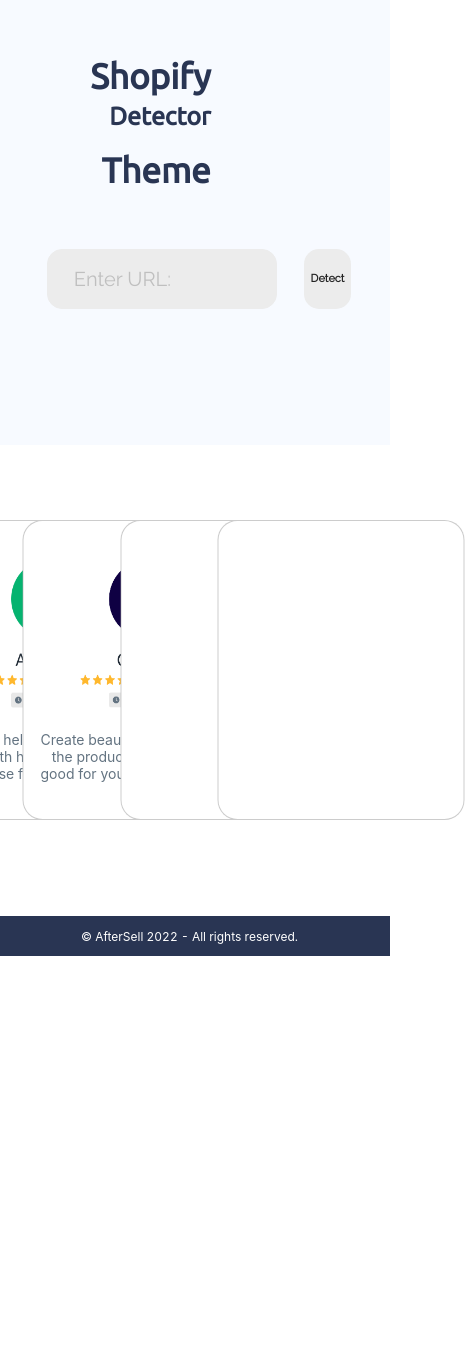
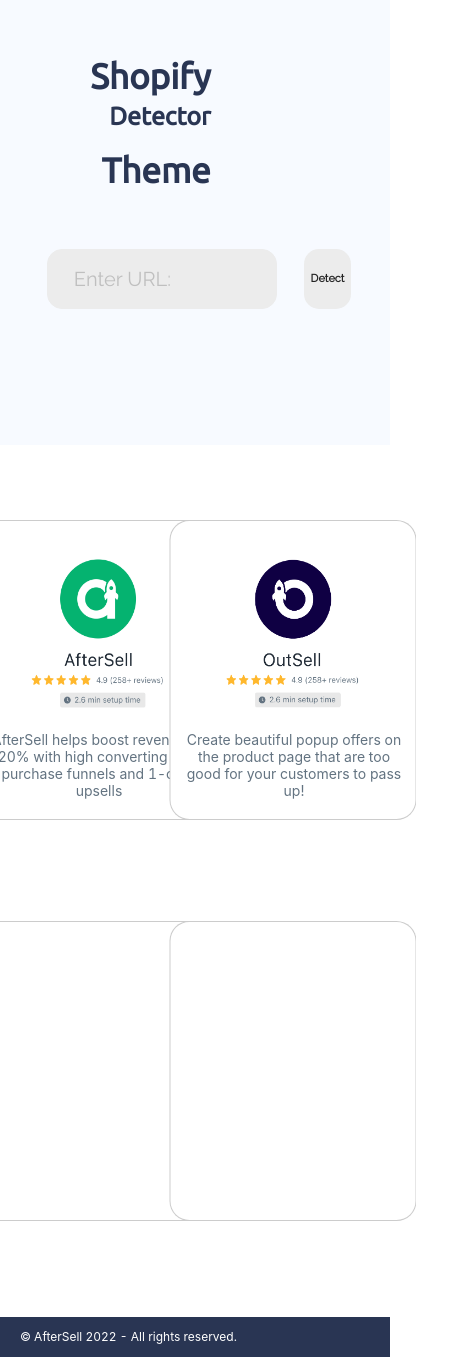
Before and after one commit to Beck1508/shopify-theme-detector, a React (Create React App) app: page / in a window 390 px wide. Shown: the part 101-1458 px from the top of the page, 465 px wide, since content can reach past the window. Before the commit the page ends 1057 px from the top, so only its background shows below. Built offline with nearby package versions, Linux system fonts and the light colour scheme.

Commit message:
Improved responsive design

```diff
--- a/package.json
+++ b/package.json
@@ -10,6 +10,7 @@
     "antd": "^4.18.5",
     "react": "^17.0.2",
     "react-dom": "^17.0.2",
+    "react-responsive": "^9.0.0-beta.6",
     "react-scripts": "5.0.0",
     "web-vitals": "^2.1.4"
   },
--- a/src/App.css
+++ b/src/App.css
@@ -57,6 +57,7 @@
         top: 200px;
 
     }
+
 }
 
 
@@ -74,6 +75,7 @@
 
 
     }
+
 }
 
 @media (max-width: 900px) {
@@ -115,8 +117,8 @@
     height: 60px;
 
     top: 350px;
+    font-size: 20px;
 
-    font-size: 20px;
     font-family: 'Raleway', sans-serif;
     text-indent: 15px;
     background: #ECECEC;
@@ -129,7 +131,7 @@
     width: 80%;
     left: 13%;
     top: 450px;
-    font-size: 28px;
+    font-size:28px;
     font-family: 'Poppins', sans-serif;
 
 }
@@ -167,6 +169,19 @@
     border-radius: 20px;
 }
 
+
+.BlankRectangle{
+    width: 247px;
+    height: 300px;
+    position: relative;
+    top: 400px;
+
+
+    background: #FFFFFF;
+    border: 1px solid #FFFFFF;
+    box-sizing: border-box;
+    border-radius: 20px;
+}
 .AftersellFont{
     position: relative;
     width: 218px;
@@ -213,11 +228,21 @@
     background: #293553;
 }
 
+.SecondBottomBlack{
+    position: relative;
+    width: 100%;
+    height: 40px;
+    left: 0px;
+    top: 870px;
+
+    background: #293553;
+}
+
 .BottomText{
     position: absolute;
     width: 299px;
     height: 20px;
-    left: 40px;
+    left: 5.11%;
     top: 1030px;
 
     font-family: -apple-system, BlinkMacSystemFont, 'Segoe UI', Roboto, Oxygen, Ubuntu, Cantarell, 'Open Sans', 'Helvetica Neue', sans-serif;
@@ -225,9 +250,26 @@
     font-weight: normal;
     font-size: 12px;
     line-height: 16px;
-    text-align: center;
+    text-align: left;
 
-color: #FFFFFF;
+    color: #FFFFFF;
 
 
 }
+.SecondBottomText{
+    position: absolute;
+    width: 299px;
+    height: 20px;
+    left: 5.11%;
+    top: 1430px;
+
+    font-family: -apple-system, BlinkMacSystemFont, 'Segoe UI', Roboto, Oxygen, Ubuntu, Cantarell, 'Open Sans', 'Helvetica Neue', sans-serif;
+    font-style: normal;
+    font-weight: normal;
+    font-size: 12px;
+    line-height: 16px;
+    text-align: left;
+
+    color: #FFFFFF;
+
+}
--- a/src/App.jsx
+++ b/src/App.jsx
@@ -4,10 +4,19 @@
 import TitleText from "./components/TitleText.jsx";
 import TextInput from "./components/TextInput.jsx";
 import Footer from "./components/Footer.jsx";
+import SecondFooter from "./components/SecondFooter.jsx";
+
 import {Row, Col} from 'antd';
 import Rectangle from "./components/Rectangle.jsx";
 import Rectangle2 from "./components/Rectangle2.jsx";
 import Rectangle3 from "./components/Rectangle3.jsx";
+import BlankRectangle from "./components/BlankRectangle.jsx";
+import NewRectangle3 from "./components/NewRectangle3.jsx";
+
+
+
+import MediaQuery from 'react-responsive'
+
 
 
 
@@ -19,6 +28,7 @@
     <TitleText />
     <TextInput />
 
+    <MediaQuery minWidth={1008}>
       <Row>
 
         <Col span={6} order={4}>
@@ -35,7 +45,67 @@
         </Col>
       </Row>
 
-    <Footer />
+      <Footer />
+
+    </MediaQuery>
+
+
+    <MediaQuery maxWidth={1007} minWidth={780}>
+      <Row>
+        <Col span={8} order={3}>
+          <Rectangle3 />
+        </Col>
+        <Col span={8} order={2}>
+          <Rectangle2/>
+        </Col>
+        <Col span={8} order={1}>
+          <Rectangle />
+        </Col>
+      </Row>
+
+     <Row>
+        <Col span={8} order={3}>
+        <BlankRectangle/>
+        </Col>
+        <Col span={8} order={2}>
+          <BlankRectangle/>
+        </Col>
+        <Col span={8} order={1}>
+        <NewRectangle3/>
+        </Col>
+      </Row>
+
+      <SecondFooter />
+
+
+
+    </MediaQuery>
+
+    <MediaQuery maxWidth={779} minWidth={0}>
+     <Row>
+
+        <Col span={12} order={2}>
+          <Rectangle2/>
+        </Col>
+        <Col span={12} order={1}>
+          <Rectangle />
+        </Col>
+      </Row>
+
+      <Row>
+        <Col span={12} order={2}>
+          <NewRectangle3/>
+        </Col>
+        <Col span={12} order={1}>
+          <NewRectangle3/>
+        </Col>
+
+      </Row>
+
+      <SecondFooter />
+
+    </MediaQuery>
+
 
 
   </div>
--- /dev/null
+++ b/src/components/BlankRectangle.jsx
@@ -0,0 +1,19 @@
+import React from "react";
+
+
+
+function BlankRectangle(){
+
+    return (
+
+    <div className='BlankRectangle' style={{
+        position: 'absolute', left: '50%',
+        transform: 'translate(-50%, 25%)'
+    }}>
+
+    </div>);
+
+}
+
+
+export default BlankRectangle;
--- /dev/null
+++ b/src/components/NewRectangle3.jsx
@@ -0,0 +1,19 @@
+import React from "react";
+
+
+
+function NewRectangle3(){
+
+    return (
+
+    <div className='Rectangle' style={{
+        position: 'absolute', left: '50%', top:"400px",
+        transform: 'translate(-50%, 25%)'
+    }}>
+
+    </div>);
+
+}
+
+
+export default NewRectangle3;
--- /dev/null
+++ b/src/components/SecondFooter.jsx
@@ -0,0 +1,14 @@
+import React from 'react';
+
+function Footer(){
+    return (    <div >
+        <div className='SecondBottomBlack'>
+
+        </div>
+        <p className = "SecondBottomText">
+          © AfterSell 2022 - All rights reserved.
+        </p>
+      </div>)
+};
+
+export default Footer;
```
Also changed, not shown: 2 other files (tests, documents, lock files or other folders).
